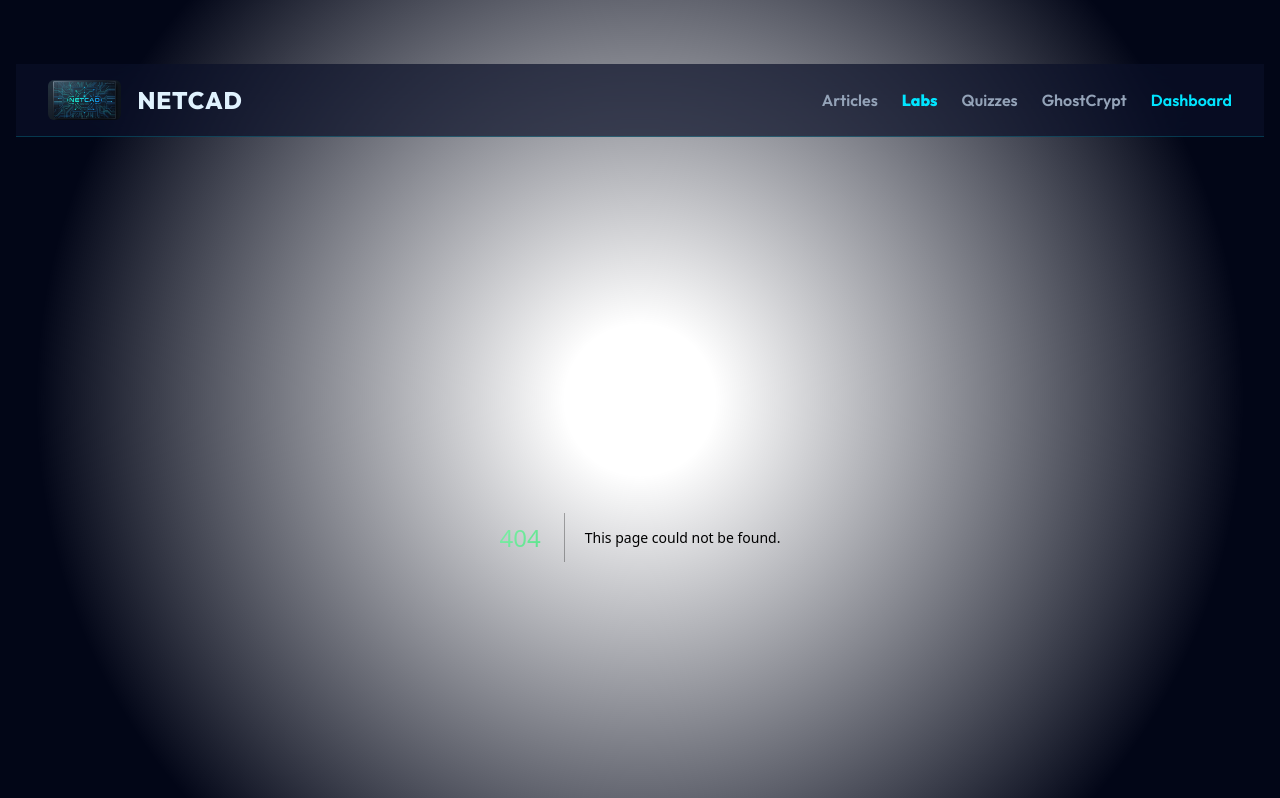
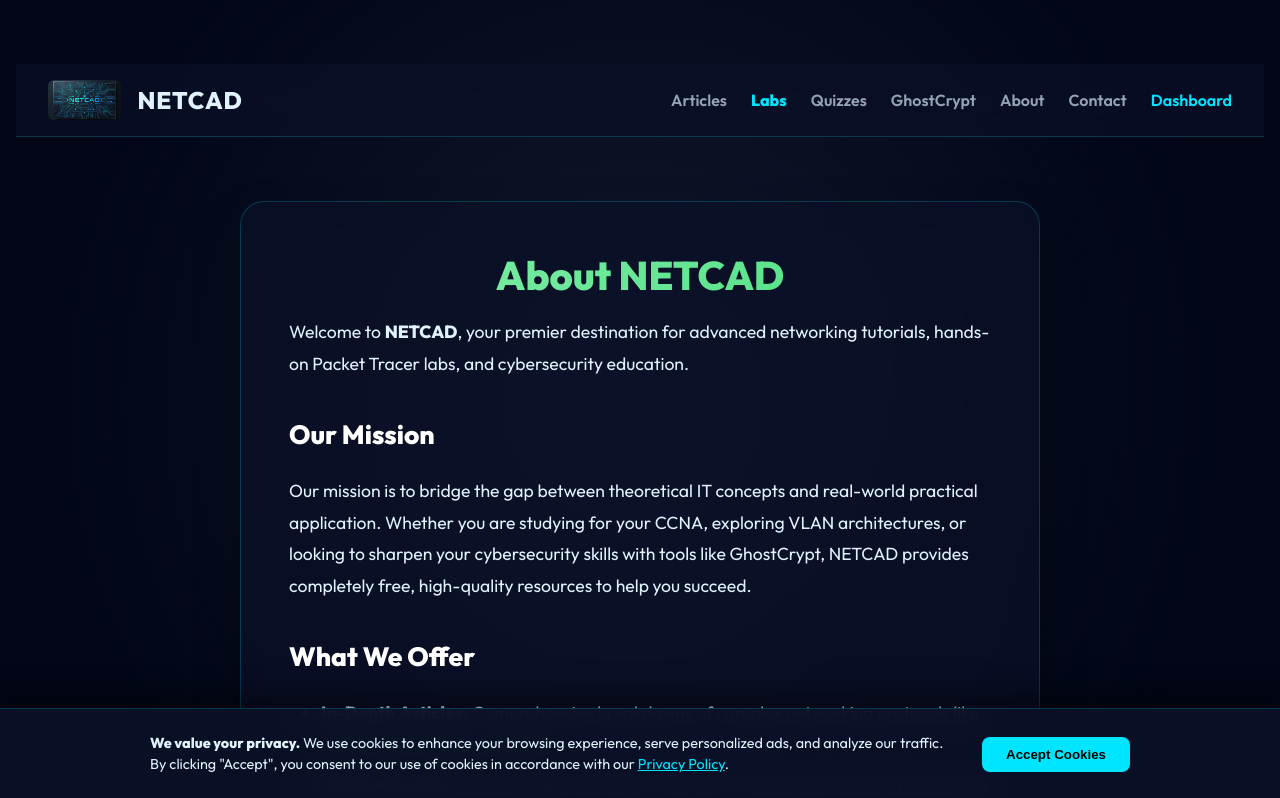
Before and after one commit to sithijamudalige/ghostcrypt, a Next.js app: page /about in a window 1280 px wide. Before the commit this address had no page. Shown: the top 798 px of the page. Built offline with nearby package versions, Linux system fonts and the light colour scheme.

Commit message:
Add About, Contact, and Cookie Banner for AdSense compliance

```diff
--- /dev/null
+++ b/src/app/about/page.tsx
@@ -0,0 +1,43 @@
+import Link from 'next/link';
+
+export const metadata = {
+  title: 'About Us | NETCAD',
+  description: 'Learn about NETCAD, our mission, and our team.',
+};
+
+export default function AboutPage() {
+  return (
+    <main className="glass-panel" style={{ maxWidth: '800px', margin: '4rem auto', padding: '3rem' }}>
+      <h1 style={{ fontSize: '2.5rem', color: 'var(--accent)', marginBottom: '1rem', textAlign: 'center' }}>About NETCAD</h1>
+
+      <div style={{ lineHeight: 1.8, color: 'var(--text-primary)', fontSize: '1.1rem' }}>
+        <p style={{ marginBottom: '1.5rem' }}>
+          Welcome to <strong>NETCAD</strong>, your premier destination for advanced networking tutorials, hands-on Packet Tracer labs, and cybersecurity education.
+        </p>
+
+        <h2 style={{ color: 'white', marginTop: '2rem', marginBottom: '1rem' }}>Our Mission</h2>
+        <p style={{ marginBottom: '1.5rem' }}>
+          Our mission is to bridge the gap between theoretical IT concepts and real-world practical application. Whether you are studying for your CCNA, exploring VLAN architectures, or looking to sharpen your cybersecurity skills with tools like GhostCrypt, NETCAD provides completely free, high-quality resources to help you succeed.
+        </p>
+
+        <h2 style={{ color: 'white', marginTop: '2rem', marginBottom: '1rem' }}>What We Offer</h2>
+        <ul style={{ listStyleType: 'disc', paddingLeft: '2rem', marginBottom: '2rem' }}>
+          <li style={{ marginBottom: '0.5rem' }}><strong>In-Depth Articles:</strong> Comprehensive breakdowns of complex networking protocols like VTP, EtherChannel, and OSPF.</li>
+          <li style={{ marginBottom: '0.5rem' }}><strong>Hands-On Labs:</strong> Downloadable .pkt files to test your routing and switching knowledge directly in Cisco Packet Tracer.</li>
+          <li style={{ marginBottom: '0.5rem' }}><strong>Interactive Tools:</strong> Secure, client-side cryptographic utilities.</li>
+        </ul>
+
+        <h2 style={{ color: 'white', marginTop: '2rem', marginBottom: '1rem' }}>Join the Community</h2>
+        <p style={{ marginBottom: '1.5rem' }}>
+          Technology moves fast, and we are dedicated to keeping our content up to date. If you have any questions, feedback, or want to contribute a lab to our growing library, please don't hesitate to reach out!
+        </p>
+
+        <div style={{ textAlign: 'center', marginTop: '3rem', paddingTop: '2rem', borderTop: '1px solid var(--glass-border)' }}>
+          <Link href="/contact" style={{ display: 'inline-block', background: 'var(--accent)', color: '#000', padding: '12px 24px', borderRadius: '8px', fontWeight: 'bold', textDecoration: 'none' }}>
+            Contact Us
+          </Link>
+        </div>
+      </div>
+    </main>
+  );
+}
--- a/src/app/layout.tsx
+++ b/src/app/layout.tsx
@@ -2,6 +2,7 @@ import type { Metadata } from "next";
 import Link from "next/link";
 import Script from "next/script";
 import { Geist, Geist_Mono } from "next/font/google";
+import CookieBanner from "@/components/CookieBanner";
 import "./globals.css";
 
 const geistSans = Geist({
@@ -42,10 +43,13 @@ export default function RootLayout({ children }: LayoutProps<"/">) {
             <Link href="/labs" style={{ color: 'var(--accent)', fontWeight: 'bold' }}>Labs</Link>
             <Link href="/quizzes">Quizzes</Link>
             <Link href="/encrypt">GhostCrypt</Link>
+            <Link href="/about">About</Link>
+            <Link href="/contact">Contact</Link>
             <Link href="/login" style={{ color: 'var(--accent)' }}>Dashboard</Link>
           </div>
         </nav>
         {children}
+        <CookieBanner />
       </body>
     </html>
   );
--- /dev/null
+++ b/src/components/CookieBanner.tsx
@@ -0,0 +1,61 @@
+'use client';
+
+import { useState, useEffect } from 'react';
+import Link from 'next/link';
+
+export default function CookieBanner() {
+  const [isVisible, setIsVisible] = useState(false);
+
+  useEffect(() => {
+    // Check if user already accepted cookies
+    const consent = localStorage.getItem('cookie-consent');
+    if (!consent) {
+      setIsVisible(true);
+    }
+  }, []);
+
+  const acceptCookies = () => {
+    localStorage.setItem('cookie-consent', 'true');
+    setIsVisible(false);
+  };
+
+  if (!isVisible) return null;
+
+  return (
+    <div style={{
+      position: 'fixed',
+      bottom: 0,
+      left: 0,
+      width: '100%',
+      background: 'rgba(10, 17, 40, 0.95)',
+      backdropFilter: 'blur(10px)',
+      borderTop: '1px solid var(--glass-border)',
+      padding: '1.5rem',
+      display: 'flex',
+      justifyContent: 'center',
+      alignItems: 'center',
+      gap: '2rem',
+      zIndex: 9999,
+      flexWrap: 'wrap',
+      boxShadow: '0 -10px 30px rgba(0,0,0,0.5)'
+    }}>
+      <div style={{ maxWidth: '800px', fontSize: '0.9rem', color: 'var(--text-primary)', lineHeight: 1.5 }}>
+        <strong>We value your privacy.</strong> We use cookies to enhance your browsing experience, serve personalized ads, and analyze our traffic.
+        By clicking "Accept", you consent to our use of cookies in accordance with our <Link href="/privacy" style={{ color: 'var(--accent)' }}>Privacy Policy</Link>.
+      </div>
+      <button onClick={acceptCookies} style={{
+        background: 'var(--accent)',
+        color: '#000',
+        border: 'none',
+        padding: '10px 24px',
+        borderRadius: '8px',
+        fontWeight: 'bold',
+        cursor: 'pointer',
+        whiteSpace: 'nowrap',
+        transition: 'all 0.2s'
+      }}>
+        Accept Cookies
+      </button>
+    </div>
+  );
+}
```
Also changed, not shown: src/app/contact/page.tsx (added, +44 -0 lines).
